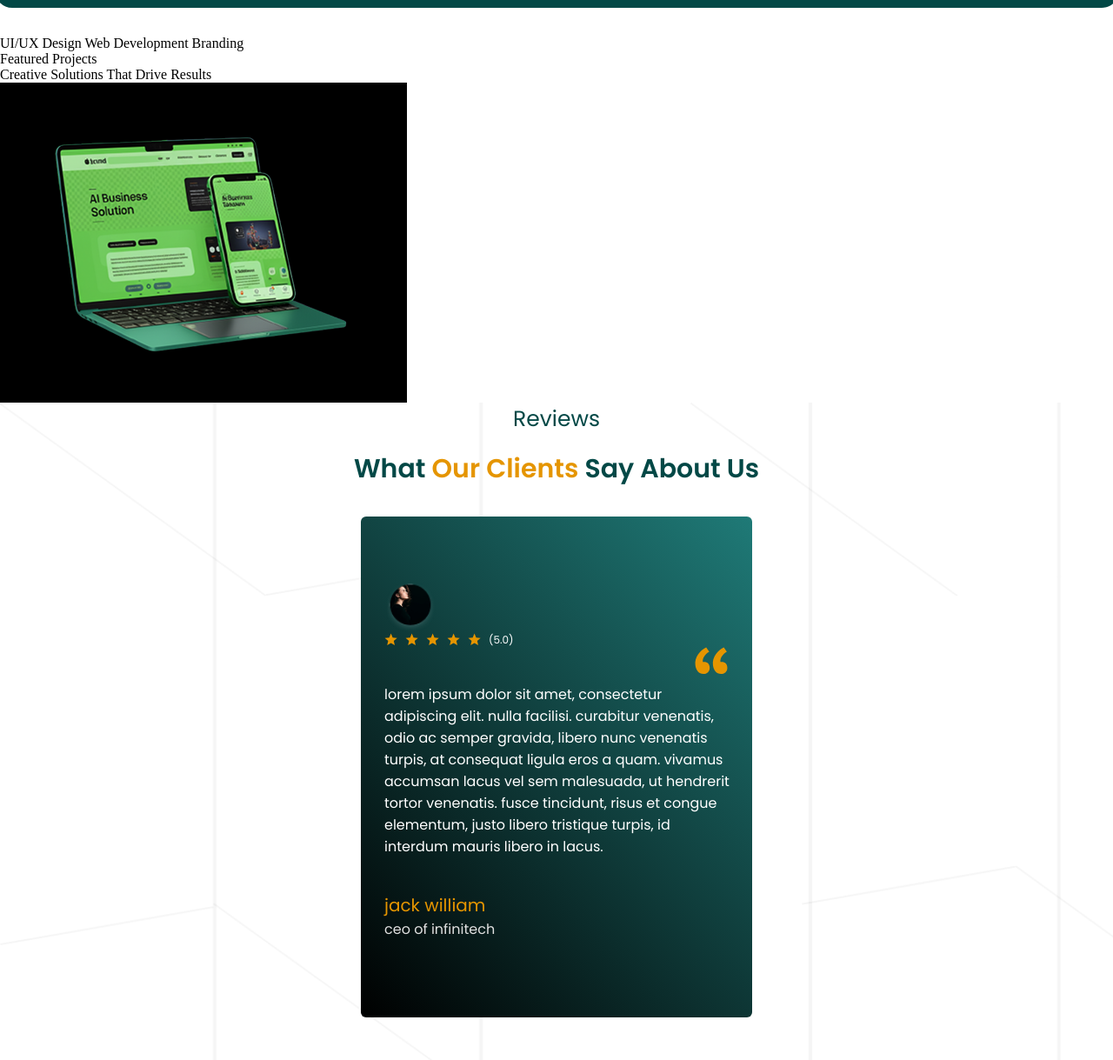
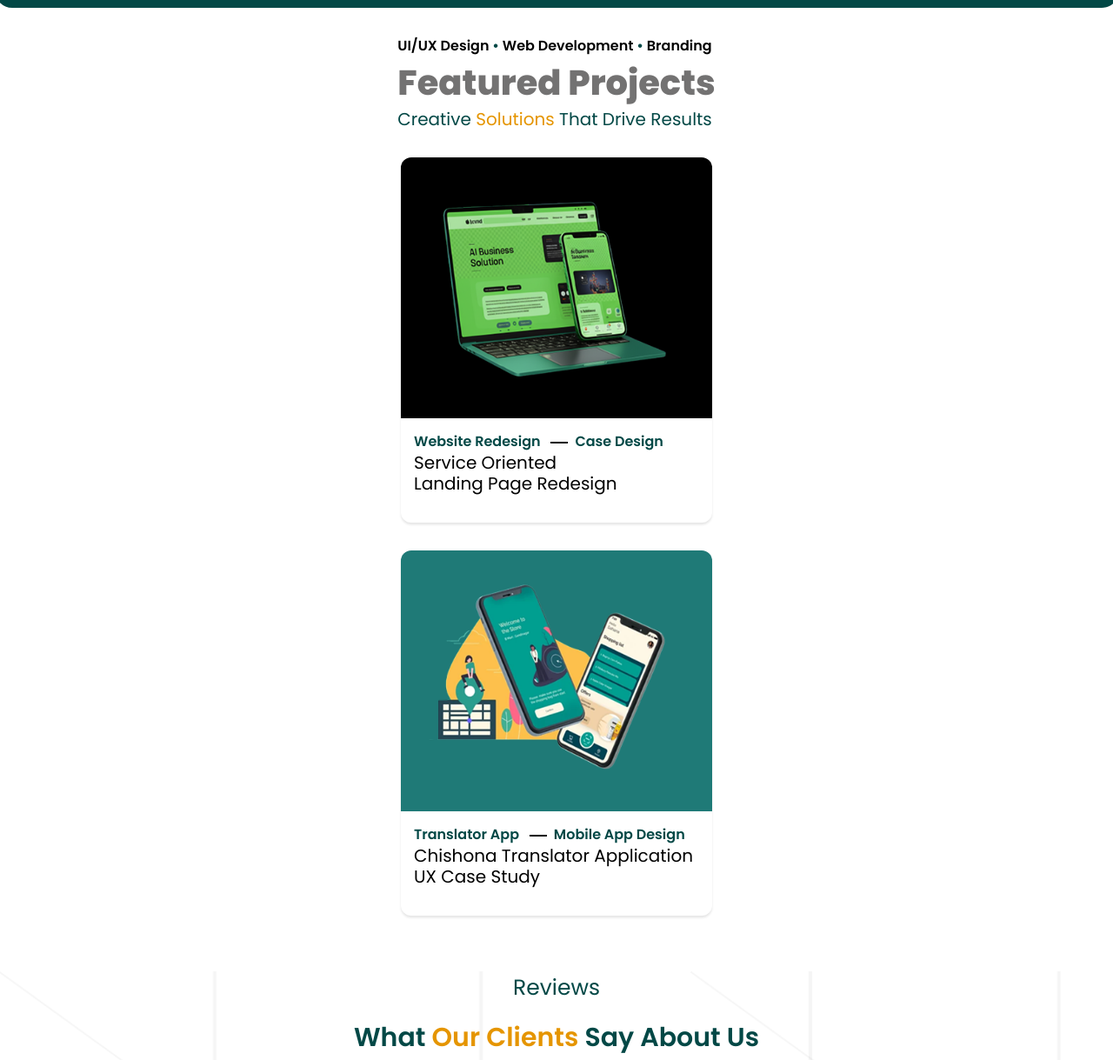
Before and after one commit to excode12/Code-Landing-Page, a plain HTML site: page index.html in a window 1280 px wide. Shown: the part 2320-3539 px from the top of the page at 87% size. Drawn offline with Linux system fonts and the light colour scheme.

Commit message:
added css

```diff
--- a/index.html
+++ b/index.html
@@ -205,12 +205,12 @@
               </figure>
             </a>
           </div>
-          <p class="toggle-footer">Privacy Policy</p>
+         <a href="#"> <p class="toggle-footer">Privacy Policy</p></a>
         </div>
       </div>
     </section>
 
-    <!-- services section -->
+    <!-- SERVICES -->
     <section class="services">
       <h3 class="services_title">Services We Provide</h3>
       <h2 class="services_subtitle">
@@ -246,29 +246,74 @@
       </div>
     </section>
 
+ <!-- FEATURED-PROJECTS -->
     <section class="featured-projects">
       <div class="projects__header">
         <p class="projects__header-small">
-          UI/UX Design <span class="separator"> </span> Web Development <span class="separator"> </span> Branding
+          UI/UX Design <span class="separator">•</span> Web Development
+          <span class="separator">•</span> Branding
         </p>
         <p class="projects__header-big">Featured Projects</p>
-        <p class="description">Creative <span class="highlighted"> Solutions</span> That Drive Results</p>
+        <p class="projects__description">
+          Creative <span class="highlighted"> Solutions</span> That Drive Results
+        </p>
       </div>
 
-      <div class="projects__cards">
+      <div class="projects-cards">
         <div class="project-card">
-          <figure class="project-card__visual">
-            <img src="Assets/product design.png"
-            width=""
-            height=""
-            alt=""
-            loading="lazy">
+          <div class="project-card__header">
+            <a href="#">
+              <figure class="project-card__visual">
+                <img
+                  src="./Assets/product_design.png"
+                  width="468"
+                  height="368"
+                  alt="Website-Audit"
+                  loading="lazy"
+                />
 
-            <figcaption class="offscreen">Translator App</figcaption>
-          </figure>
+                <figcaption class="offscreen">Website Audit</figcaption>
+              </figure>
+            </a>
+          </div>
+          <div class="project-card__footer">
+            <p class="project-card__footer-title">
+              Website Redesign
+              <span class="project-card__footer-separator">  </span>Case Design
+            </p>
+            <p class="project-card__footer-subtitle">
+              Service Oriented <br>Landing Page Redesign
+            </p>
+          </div>
+        </div>
+
+         <div class="project-card">
+          <div class="project-card__header">
+            <a href="#">
+              <figure class="project-card__visual">
+                <img
+                  src="./Assets/translator.png"
+                  width="468"
+                  height="368"
+                  alt="Translator-App"
+                  loading="lazy"
+                />
+
+                <figcaption class="offscreen">Translator App</figcaption>
+              </figure>
+            </a>
+          </div>
+          <div class="project-card__footer">
+            <p class="project-card__footer-title">
+              Translator App
+              <span class="project-card__footer-separator">  </span>Mobile App Design
+            </p>
+            <p class="project-card__footer-subtitle">
+              Chishona Translator Application <br> UX Case Study
+            </p>
+          </div>
         </div>
       </div>
-
 
     </section>
 
--- a/style.css
+++ b/style.css
@@ -20,6 +20,7 @@ img {
   --CRL-TANGERINE: #e59500;
   --CRL-WHITE: #ffffff;
   --HERO-HEADER-CLR: #93bcbb;
+  --GRAY: #737272;
 
   /* GRADIENTS */
 
@@ -40,6 +41,7 @@ img {
   --HIGHLIGHTED-KEYWORD: bold 1.25rem/1.4563rem var(--FF1);
   --DESCRIPTION-MOB-H: normal 0.75rem/130% var(--FF1);
   --CARD-DESCRIPTION-MOB: 600 0.625rem var(--FF1);
+  --CARD-SHADOW: 0rem 0.1556rem 0.1556rem 0rem rgba(0, 0, 0, 0.097);
 
   /* TYPOGRAPHY DSK */
   --TITLE-DSK: normal 3.375rem/3.375rem var(--FF1);
@@ -137,6 +139,7 @@ a:any-link {
 
 .icon-toggle__close {
   width: 24px;
+  cursor: pointer;
 }
 
 .toggle-menu__content {
@@ -255,6 +258,7 @@ a:any-link {
   flex: 1;
   display: flex;
   justify-content: flex-end;
+  cursor: pointer;
 }
 
 /*|| HERO-SECTION  */
@@ -346,7 +350,7 @@ a:any-link {
   margin-bottom: 17px;
 }
 
-/* SERVICES */
+/* || SERVICES */
 .services {
   display: flex;
   flex-flow: column;
@@ -419,7 +423,79 @@ a:any-link {
   width: 300px;
   text-align: center;
 }
-/* REVIEW */
+
+/* || FEATURED PROJECTS */
+/* || HEADING */
+.featured-projects {
+  display: flex;
+  flex-flow: column;
+  align-items: center;
+  margin-bottom: 32px;
+}
+.projects__header {
+  display: flex;
+  flex-flow: column;
+  margin-bottom: 32px;
+}
+.projects__header-small {
+  font: var(--SECTION-TITLE-MOB);
+}
+.separator {
+  font-size: 1rem;
+  color: var(--CLR-CYAN);
+}
+.projects__header-big {
+  font: var(--TEXT-PRESET-2-DSK);
+  color: var(--GRAY);
+}
+.projects__description {
+  font: var(--SECTION-SUBTITLE-MOB);
+  color: var(--CLR-CYAN);
+}
+.highlighted {
+  color: var(--CRL-TANGERINE);
+}
+/* || PROJECT-CARDS */
+.projects-cards {
+  display: flex;
+  flex-flow: column;
+  gap: 2rem;
+  margin-bottom: 2rem;
+}
+.project-card {
+  display: flex;
+  flex-flow: column;
+  object-fit: contain;
+  width: 358px;
+  height: 420px;
+  border-radius: 0.75rem;
+  overflow: hidden;
+  box-shadow: var(--CARD-SHADOW);
+}
+.project-card__visual img {
+  width: 100%;
+  height: 300px;
+}
+.project-card__footer {
+  padding: 0.9375rem;
+}
+.project-card__footer-title {
+  font: var(--SECTION-TITLE-MOB);
+  color: var(--CLR-CYAN);
+}
+.project-card__footer-subtitle {
+  font: var(--SECTION-SUBTITLE-MOB);
+  /* color: var(--CLR-CYAN); */
+}
+.project-card__footer-separator {
+  display: inline-block;
+  width: 20px;
+  border-bottom: 2px solid #000000;
+  vertical-align: middle;
+  margin: 0rem 0.5rem;
+}
+
+/* || REVIEW */
 .review {
   display: flex;
   flex-flow: column;
@@ -649,7 +725,7 @@ a:any-link {
   font: var(--SMALL-MOB);
   color: var(--CRL-WHITE);
 }
-.faq__card-answer-open{
+.faq__card-answer-open {
   margin-top: 8px;
   font: var(--SMALL-MOB);
   color: var(--CRL-WHITE);
@@ -871,12 +947,12 @@ a:any-link {
     color: var(--CRL-TANGERINE);
   }
   .review__card {
-    padding: 4.625rem 1.6875rem ;
+    padding: 4.625rem 1.6875rem;
     width: 450px;
     height: 576px;
     margin-bottom: 5.625rem;
   }
-  .review__card-rating-icon{
+  .review__card-rating-icon {
     width: 20px;
   }
   .review__card-rating {
@@ -904,7 +980,7 @@ a:any-link {
 
   .review__card-avatar-position {
     font: var(--SMALL);
-    color: #E1E1E1;
+    color: #e1e1e1;
   }
 
   /* ABOUT US */
```
Also changed, not shown: Assets/product_design.png (renamed from Assets/product design.png).
